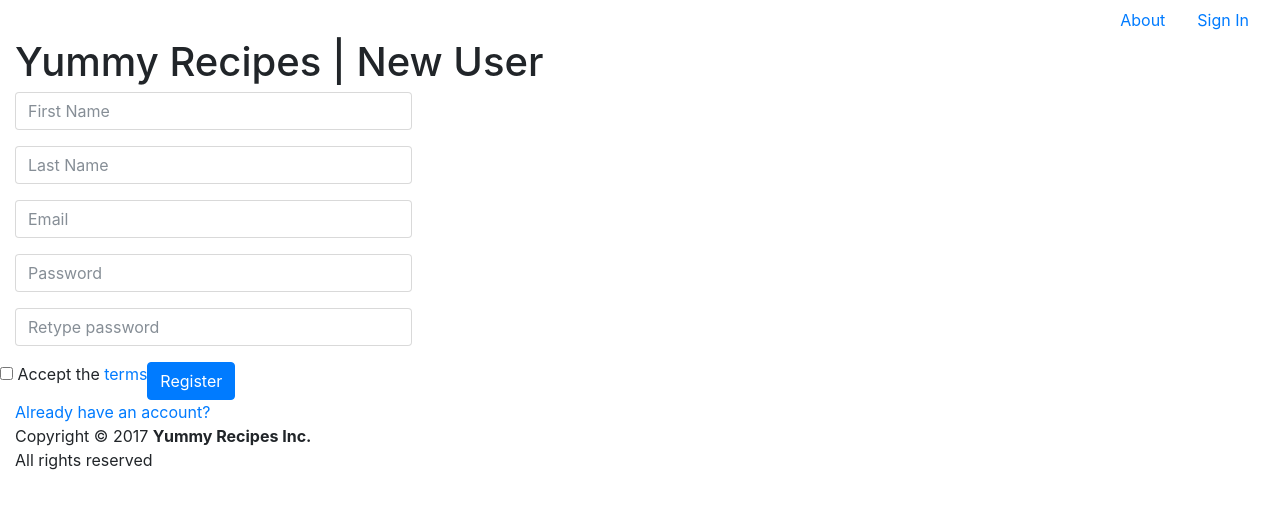
After one commit to lym/yummy-recipes, a Flask app: page /register in a window 1280 px wide. The commit adds this page. Shown: the top 509 px of the page. Run offline with Flask 2, Linux system fonts and the light colour scheme; some libraries are stand-ins or nearby versions.

Commit message:
Add initial iteration of Account registration form
Add registration form and link to it on the landing page

```diff
--- a/app.py
+++ b/app.py
@@ -8,3 +8,7 @@ def landing_page():
     return render_template(
         'landing_page.html', name='landingpage-template'
     )
+
+@app.route("/register")
+def register():
+    return render_template('register.html', name='registration')
--- a/templates/landing_page.html
+++ b/templates/landing_page.html
@@ -16,7 +16,7 @@
           <ul class="nav navbar-nav">
             <li class="nav-item"><a class="nav-link" href="javascript:void(0)">About</a></li>
             <li class="nav-item"><a class="nav-link" href="javascript:void(0)">Login</a></li>
-            <li class="nav-item"><a class="nav-link" href="javascript:void(0)">Sign up</a></li>
+            <li class="nav-item"><a class="nav-link" href="/register">Sign up</a></li>
           </ul>
       </nav>
     </header>
--- /dev/null
+++ b/templates/register.html
@@ -0,0 +1,86 @@
+<!DOCTYPE html>
+<html>
+<head>
+  <meta charset="utf-8">
+  <meta http-equiv="X-UA-Compatible" content="IE=edge">
+  <title>Yummy Recipes | Register</title>
+  <meta content="width=device-width, initial-scale=1, maximum-scale=1, user-scalable=no" name="viewport">
+
+  <link rel="stylesheet" href="https://maxcdn.bootstrapcdn.com/bootstrap/4.0.0-beta/css/bootstrap.min.css" integrity="sha384-/Y6pD6FV/Vv2HJnA6t+vslU6fwYXjCFtcEpHbNJ0lyAFsXTsjBbfaDjzALeQsN6M" crossorigin="anonymous">
+</head>
+<body>
+  <div class="container-fluid">
+    <header>
+        <ul class="nav justify-content-end">
+          <li><a class="nav-link" href="javascript:void(0)">About</a></li>
+          <li><a class="nav-link" href="javascript:void(0)">Sign In</a></li>
+        </ul>
+    </header>
+
+    <h1>Yummy Recipes | New User</h1>
+
+    <div class="row">
+      <div class="col">
+          <form action="" method="post">
+            <div class="form-group has-feedback">
+              <input type="text" class="form-control" name="first_name"
+                     placeholder="First Name">
+              <span class="glyphicon glyphicon-user form-control-feedback"></span>
+            </div>
+            <div class="form-group has-feedback">
+              <input type="text" class="form-control" name="last_name"
+                     placeholder="Last Name">
+              <span class="glyphicon glyphicon-user form-control-feedback"></span>
+            </div>
+            <div class="form-group has-feedback">
+              <input type="email" class="form-control" name="email" placeholder="Email">
+              <span class="glyphicon glyphicon-envelope form-control-feedback">
+              </span>
+            </div>
+            <div class="form-group has-feedback">
+              <input type="password" class="form-control"
+                     placeholder="Password">
+              <span class="glyphicon glyphicon-lock form-control-feedback"></span>
+            </div>
+            <div class="form-group has-feedback">
+              <input type="password" class="form-control" name="password"
+                     placeholder="Retype password">
+              <span class="glyphicon glyphicon-log-in form-control-feedback"></span>
+            </div>
+            <div class="row">
+              <div class="col-xs-8">
+                <div class="checkbox icheck">
+                  <label>
+                    <input type="checkbox" name="accept_terms"> Accept the <a href="#">terms</a>
+                  </label>
+                </div>
+              </div>
+              <!-- /.col -->
+              <div class="col-xs-4">
+                <button type="submit" class="btn btn-primary btn-block btn-flat">
+                  Register
+                </button>
+              </div> <!-- /.col -->
+            </div>
+          </form>
+          <a href="" class="text-center">Already have an account?</a>
+      </div>
+
+      <div class="col">
+        <section class="tags">
+        </section>
+      </div>
+
+      <div class="col">
+        <section class="user-details">
+        </section>
+      </div>
+    </div>
+
+    <footer>
+      Copyright &copy; 2017 <b>Yummy Recipes Inc.</b><br>
+      All rights reserved
+    </footer>
+  </div>
+</body>
+</html>
```
